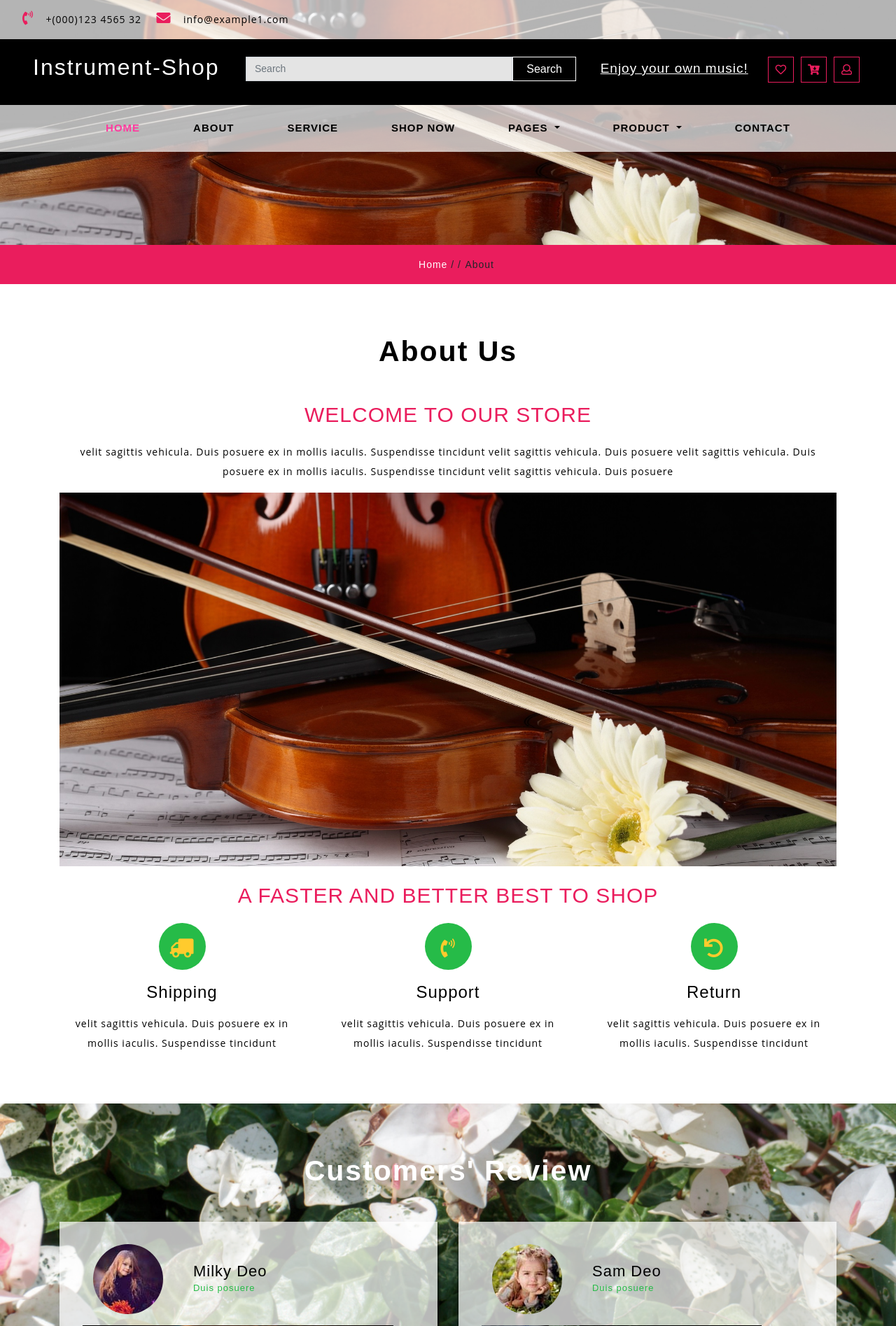
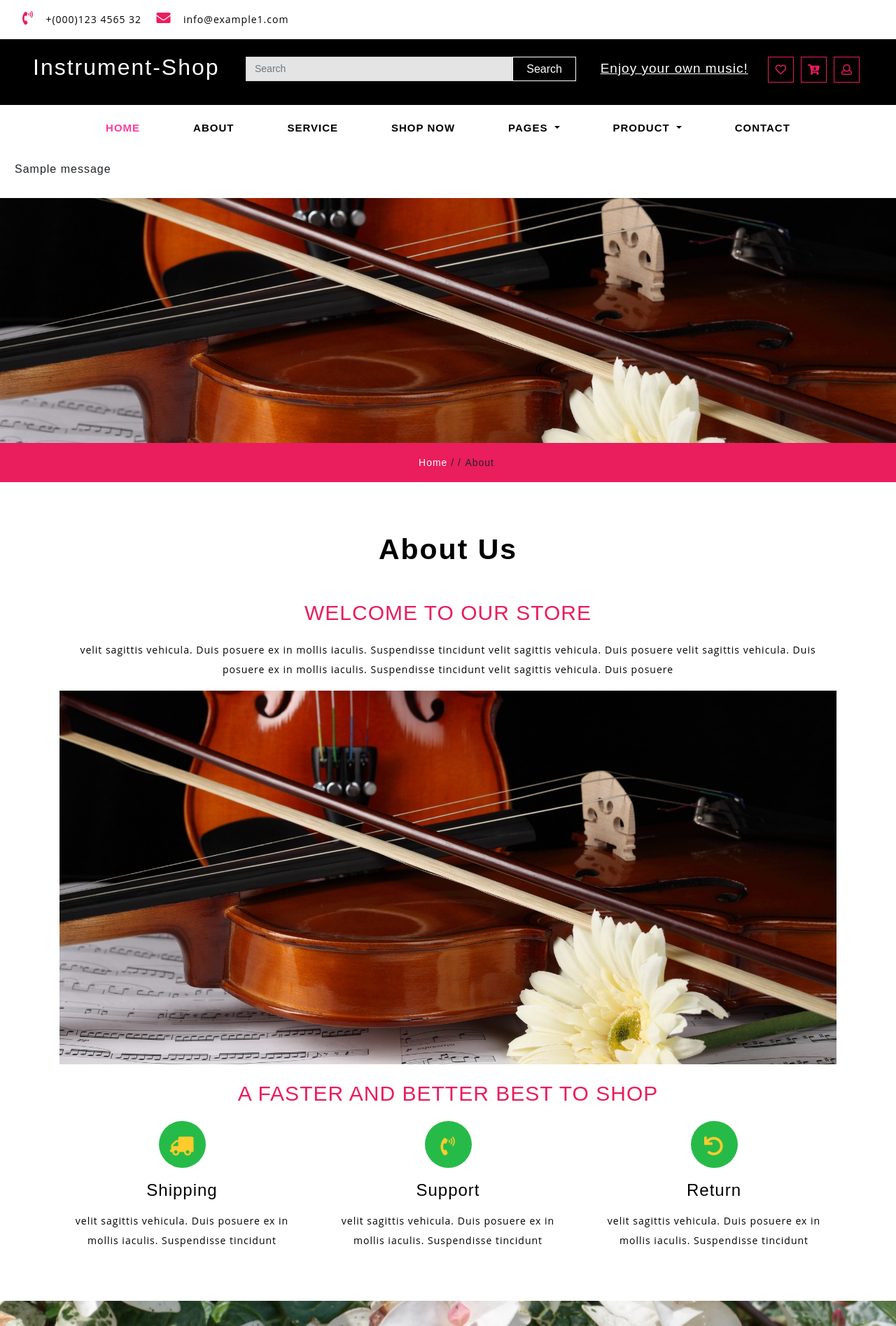
Before and after one commit to wyy224/Doraemon, a Flask app: page /about in a window 1280 px wide. Shown: the top 1895 px of the page at 70% size. Run offline with Flask 2, Linux system fonts and the light colour scheme; tables that the repository leaves empty hold one stand-in row (values such as "Sample post"); one stand-in notice (Sample message) is shown; some libraries are stand-ins or nearby versions.

Commit message:
show flash message

```diff
--- a/app/templates/base.html
+++ b/app/templates/base.html
@@ -117,9 +117,15 @@
                       </ul>
                    </div>
                 </nav>
+                <main>
+{#                Here to show flash message lnx#}
+                    {% for message in get_flashed_messages() %}
+                        <div class="alert">{{ message }}</div>
+                    {% endfor %}
+                    {% block content %}{% endblock %}
+                </main>
              </div>
           </div>
-         {% block content %}{% endblock %}
     </body>
 </html>
 {#缺陷：导航栏中跳转到选择分类之后，相应区域标题并未变色#}
```
